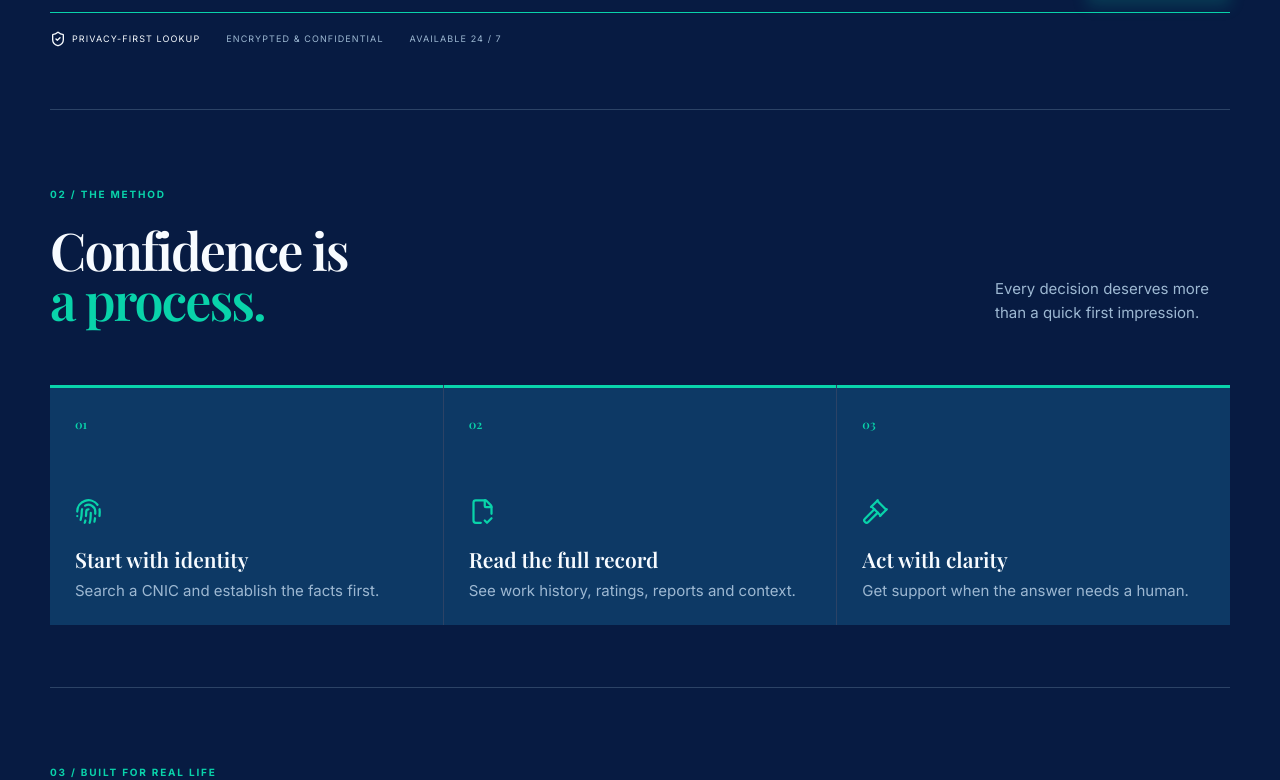
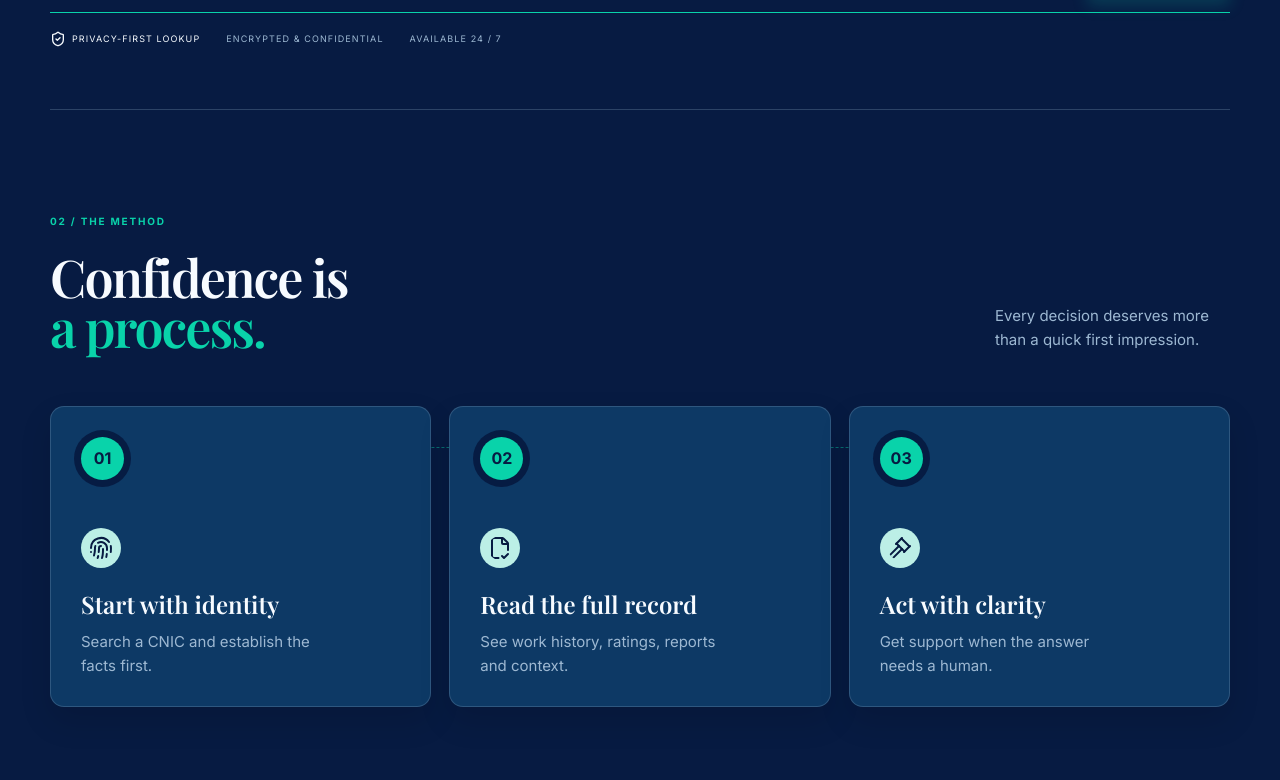
Before and after one commit to mashamshahzad44/Employee-Verifier, a React (Vite) app: page / in a window 1280 px wide. Shown: the part 1000-1780 px from the top of the page. Built offline with nearby package versions, Linux system fonts and the light colour scheme.

Commit message:
Redesign how it works progression cards

```diff
--- a/src/App.css
+++ b/src/App.css
@@ -53,3 +53,17 @@ main { color: #f7fbff; background: #071b42; }
 .orbit { border-color: rgba(113,212,229,.38); }.orbit-two { border-color: rgba(9,211,170,.35); }.signal-card { background: linear-gradient(150deg, #f7fbff, #dcecf5); color: #071b42; border: 1px solid rgba(9,211,170,.8); border-radius: 17px; box-shadow: 14px 17px 0 rgba(9,211,170,.28), 0 20px 35px rgba(0,0,0,.22); }.signal-card::before { background: linear-gradient(90deg, #09d3aa, #78d8e5, #0b6eaa, #09d3aa); }.signal-line span { background: #09d3aa; }.floating-tag { background: #0d3965; color: #f7fbff; border-color: rgba(113,212,229,.5); box-shadow: 4px 5px 0 rgba(9,211,170,.35); }.tag-two span { color: #09d3aa; }.visual-number { color: rgba(150,219,232,.18); }
 .search-panel, .steps, .services, .closing { border-top-color: rgba(189,222,244,.2); }.search-heading h2, .section-title h2, .services-head h2, .closing h2 { color: #f7fbff; }.search-heading h2 span { color: #09d3aa; }.search-form { border-bottom-color: #09d3aa; }.search-form > svg { color: #09d3aa; }.search-form input { color: #f7fbff; }.search-form input::placeholder { color: #9db8d2; }.search-result { color: #09d3aa; }.search-result strong { color: #f7fbff; }.search-foot { color: #9db8d2; }.search-foot span:first-child { color: #f7fbff; }
 .step-grid { background: rgba(189,222,244,.2); }.step-grid article { background: #0d3965; border-top-color: #09d3aa; }.step-grid article > span, .service-list span { color: #09d3aa; }.step-grid article svg, .service-list svg, .services-head svg { color: #09d3aa; }.step-grid p, .service-list small { color: #9db8d2; }.service-list { border-top-color: rgba(189,222,244,.2); }.service-list a { border-bottom-color: rgba(189,222,244,.2); border-left-color: #09d3aa; }.service-list a:hover { background: #0d3965; }.closing { background: #0d3965; }.footer { background: #061536; border-top-color: #09d3aa; }.footer .brand-mark { color: #071b42; background: #09d3aa; }
+
+/* How it works: an identity-check progression */
+.steps { padding-top: 105px; padding-bottom: 105px; }
+.steps .section-title { margin-bottom: 54px; }
+.step-grid { gap: 18px; background: transparent; position: relative; }
+.step-grid::before { content: ''; position: absolute; left: 12%; right: 12%; top: 41px; border-top: 1px dashed rgba(9,211,170,.45); }
+.step-grid article { min-height: 280px; padding: 30px 30px 28px; border: 1px solid rgba(157,184,210,.23); border-top: 1px solid rgba(157,184,210,.23); border-radius: 14px; box-shadow: 0 14px 32px rgba(0,0,0,.12); transition: transform .25s ease, border-color .25s ease, box-shadow .25s ease; }
+.step-grid article:hover { transform: translateY(-8px); border-color: rgba(9,211,170,.75); box-shadow: 0 20px 38px rgba(0,0,0,.2); }
+.step-grid article > span { position: relative; z-index: 1; display: grid; place-items: center; width: 43px; height: 43px; border-radius: 50%; background: #09d3aa; color: #071b42; font: 700 16px 'Inter', sans-serif; box-shadow: 0 0 0 7px rgba(7,27,66,.95); }
+.step-grid article svg { width: 40px; height: 40px; padding: 8px; margin: 48px 0 20px; color: #071b42; background: #bcefe6; border-radius: 50%; }
+.step-grid h3 { color: #f7fbff; font: 600 24px 'Playfair Display', serif; }
+.step-grid p { max-width: 250px; color: #9db8d2; font-size: 15px; line-height: 1.6; margin-top: 10px; }
+.steps .section-title p { color: #9db8d2; font-size: 15px; }
+@media (max-width: 760px) { .steps { padding-top: 70px; padding-bottom: 70px; }.step-grid { gap: 16px; }.step-grid::before { display: none; }.step-grid article { min-height: 225px; padding: 24px; }.step-grid article svg { margin: 35px 0 16px; } }
```
